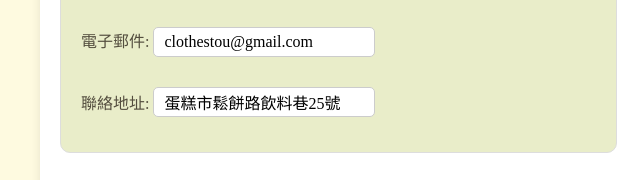
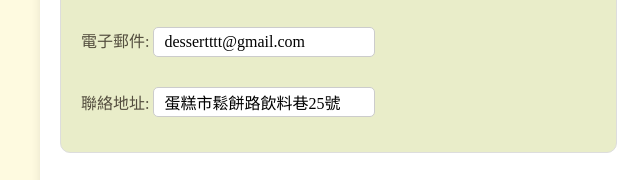
Before and after one commit to Susan0330/Dessert_final_web, a plain HTML site: page dessert/pages/information.html in a window 1280 px wide. Shown: the part 595-775 px from the top of the page, 0-640 px from the left. Drawn offline with nearby package versions, Linux system fonts and the light colour scheme.

Commit message:
information.html

```diff
--- a/dessert/pages/information.html
+++ b/dessert/pages/information.html
@@ -68,7 +68,7 @@
                     <p>會員姓名: <input type="text" id="name" value="滋滋"></p>
                     <p>會員生日: <input type="date" id="birthday" value="2024-12-14"></p>
                     <p>會員電話: <input type="text" id="phone" value="0912250359"></p>
-                    <p>電子郵件: <input type="text" id="email" value="clothestou@gmail.com"></p>
+                    <p>電子郵件: <input type="text" id="email" value="dessertttt@gmail.com"></p>
                     <p>聯絡地址: <input type="text" id="address" value="蛋糕市鬆餅路飲料巷25號"></p>
                 </div>
                 <div class="right-info">
```
